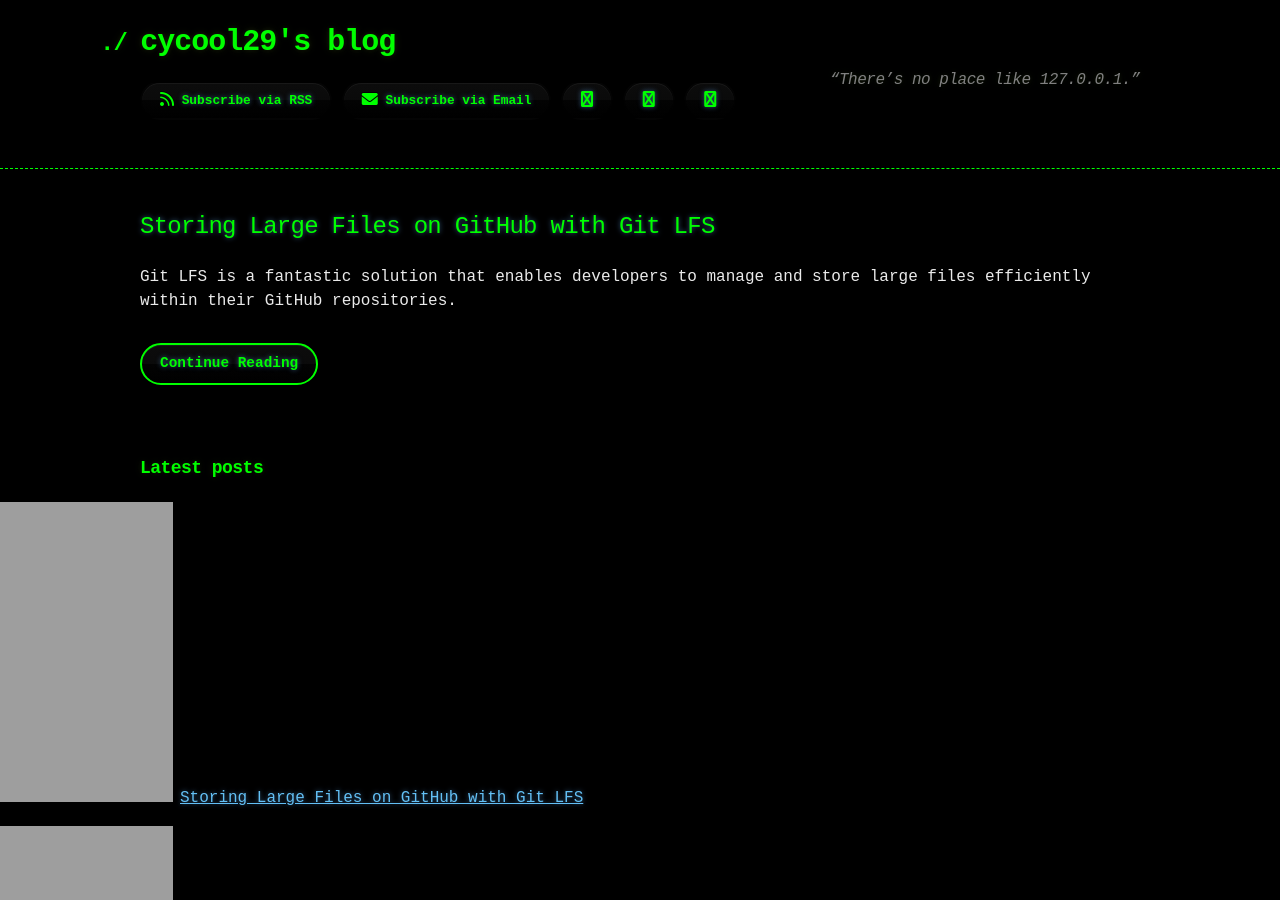
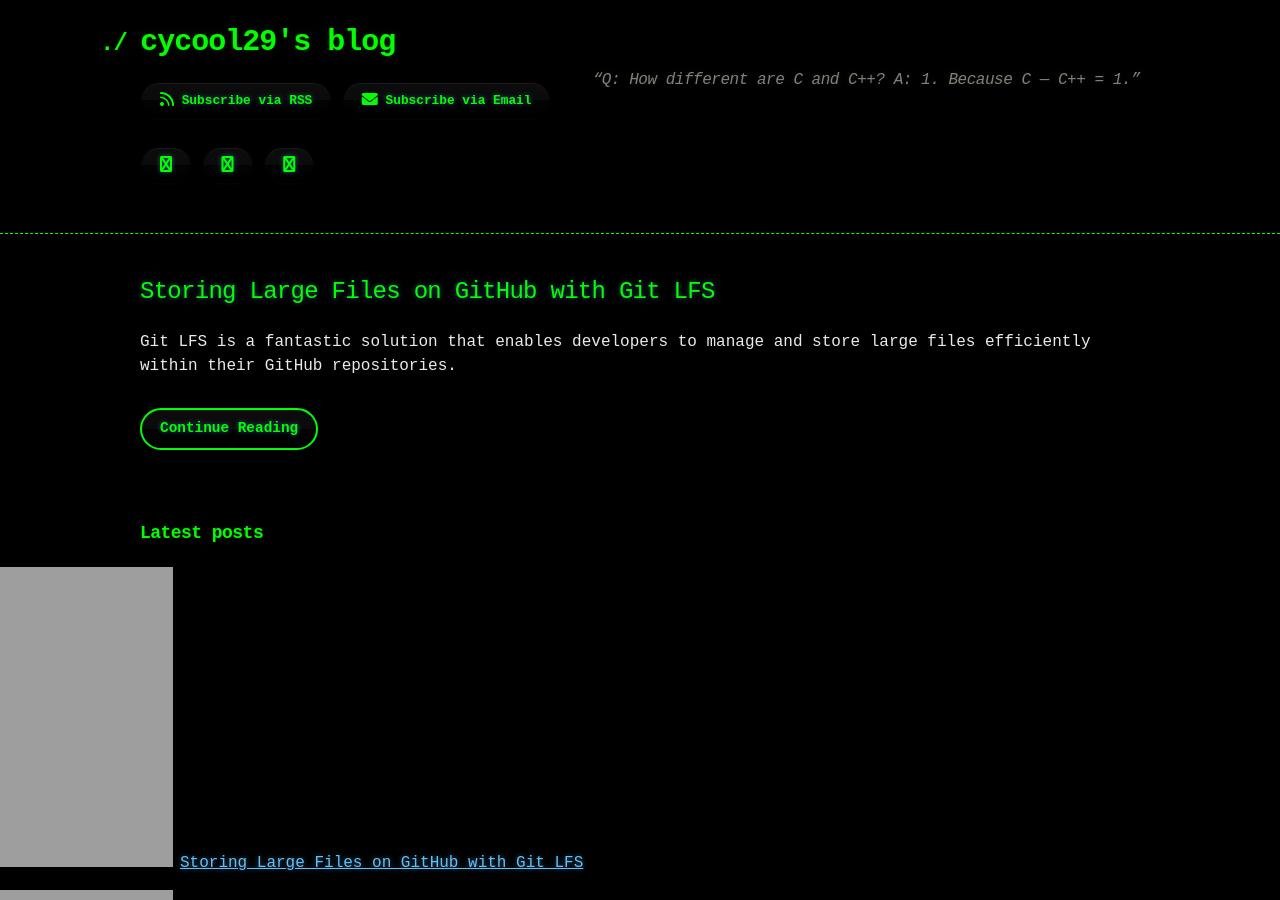
Before and after one commit to cycool29/cycool29.github.io, a Jekyll site: the page built from index.md, in a window 1280 px wide and 900 px high. Built offline with Jekyll 4.4.1, drawn with Linux system fonts in a browser that asks for light colours; a style sheet for code colours, icons or effects is not loaded.

Commit message:
Update quotes

```diff
--- a/_config.yml
+++ b/_config.yml
@@ -1,5 +1,5 @@
 title: cycool29's blog
-description: "“There’s no place like 127.0.0.1.” "
+description: "“Q: How different are C and C++? A: 1. Because C — C++ = 1.” "
 bio: A high school student. Intermediate in Python, Git, Bash. Learning JavaScript. He/Him. "
 author: cycool29
 url: https://cycool29.github.io
```
